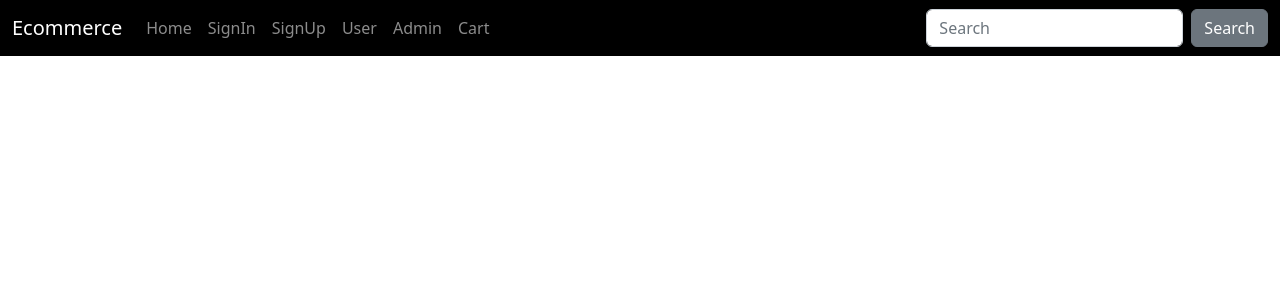
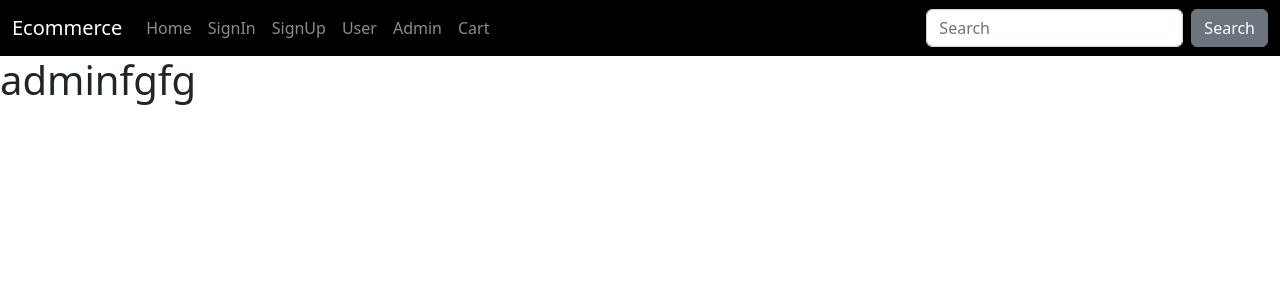
Before and after one commit to bysmartos/ecommerce_mevn-microservices-, a Vue app in the folder client/: page /admin in a window 1280 px wide. Shown: the top 300 px of the page. Built offline with nearby package versions, Linux system fonts and the light colour scheme.

Commit message:
feature/sign in, sign up done

```diff
--- a/client/src/components/Navbar.vue
+++ b/client/src/components/Navbar.vue
@@ -20,7 +20,7 @@
           <a class="nav-link" href="#">User</a>
         </li>
         <li class="nav-item">
-          <a class="nav-link" href="#">Admin</a>
+          <router-link class="nav-link" to="/admin">Admin</router-link>
         </li>
         <li class="nav-item">
           <a class="nav-link" href="#">Cart</a>
--- a/client/src/router/index.ts
+++ b/client/src/router/index.ts
@@ -31,6 +31,11 @@ const routes: RouteRecordRaw[] = [
       name: "product-details",
       component: () => import("../components/ProductDetail.vue"),
     },
+    {
+      path: "/admin",
+      name: "admin-view",
+      component: () => import("../views/Admin.vue"),
+    },
   ];
 
 //   console.log(process.env.BASE_URL);
--- /dev/null
+++ b/client/src/views/Admin.vue
@@ -0,0 +1,9 @@
+<template><h1>adminfgfg</h1></template>
+
+<script lang="ts">
+import { defineComponent } from "vue";
+
+export default defineComponent({
+  name: "Admin-view",
+});
+</script>
```
